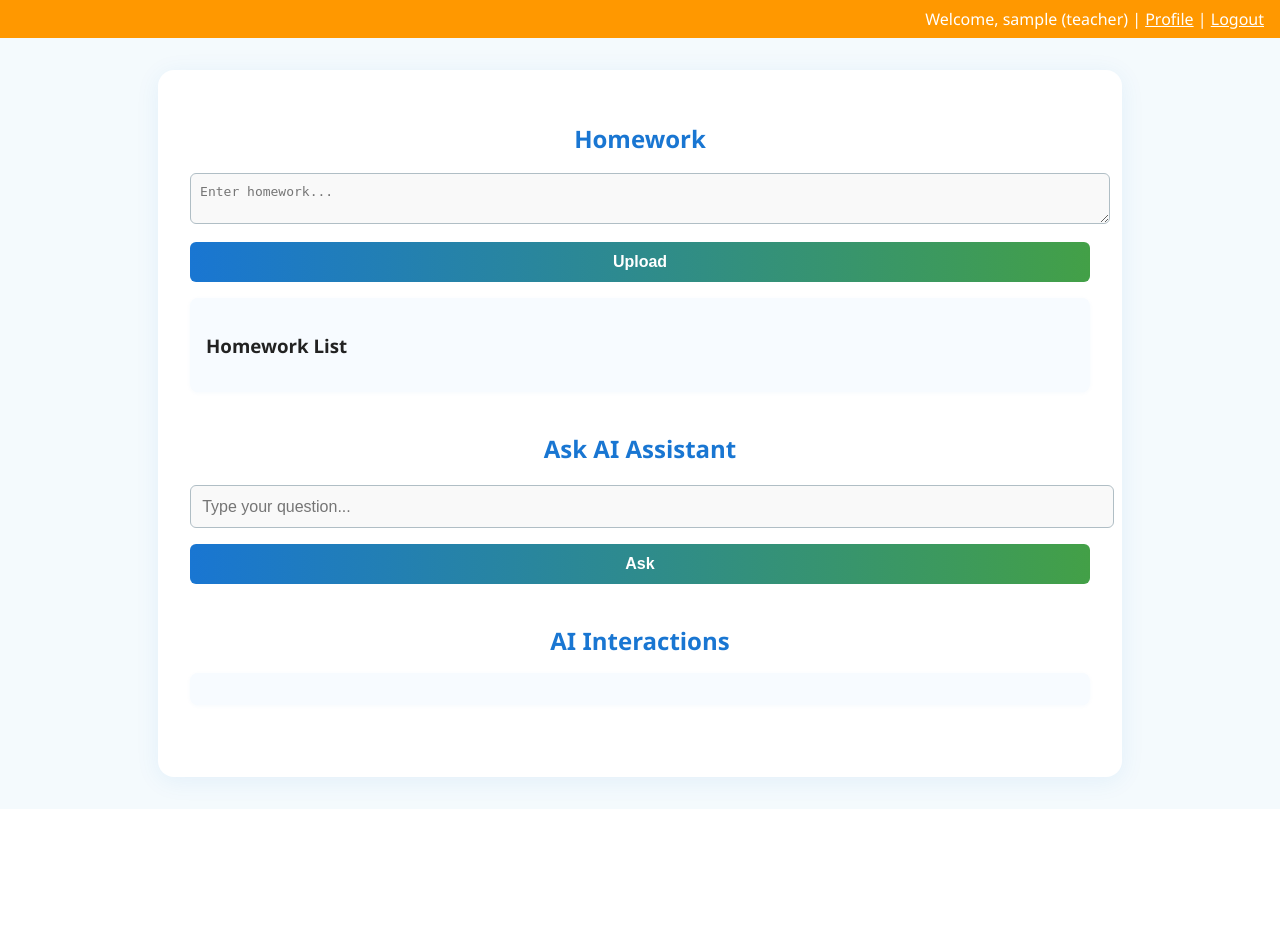
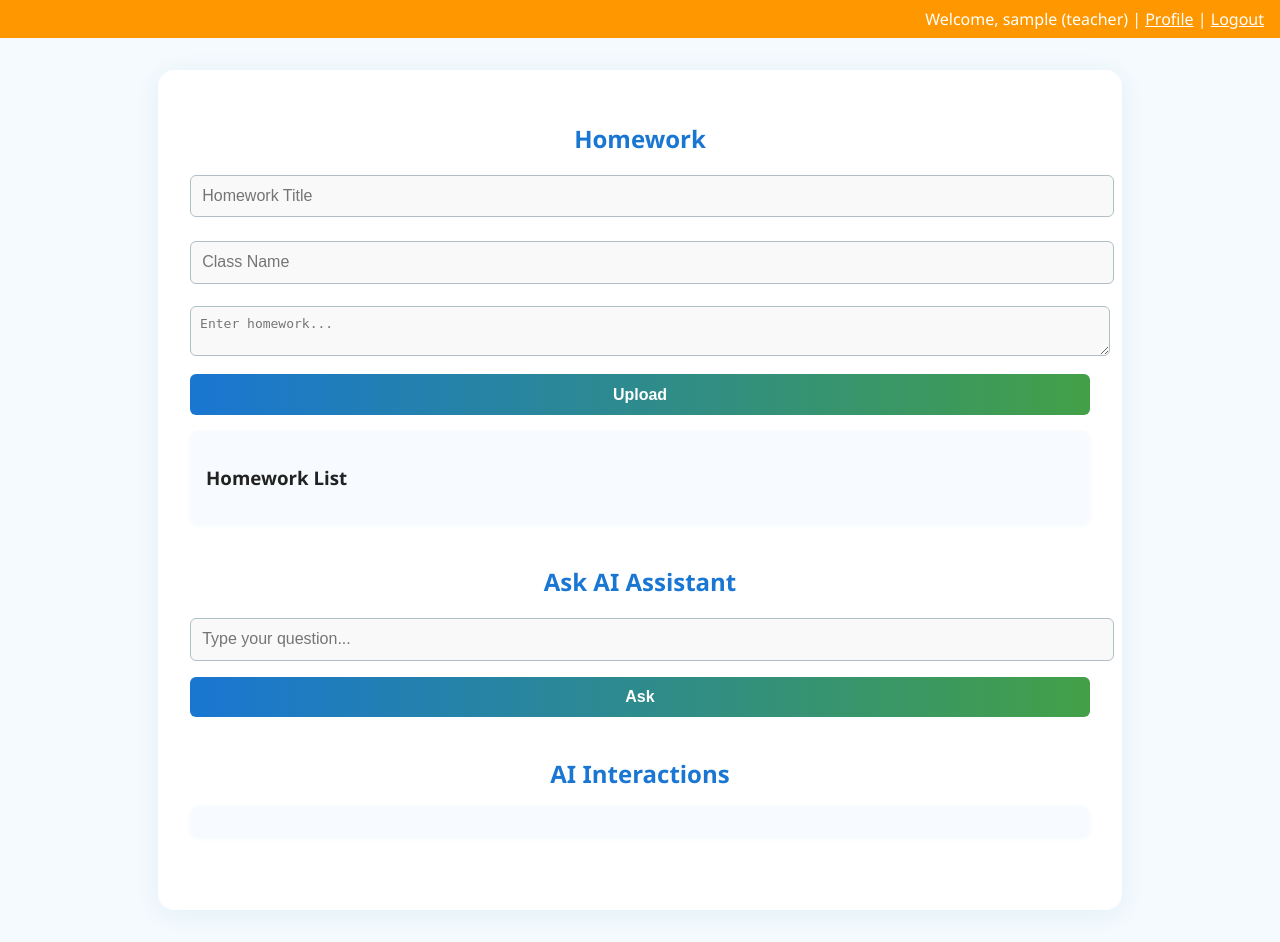
Before and after one commit to yunus-tuncbilek/math-mate, a Flask app: page / in a window 1280 px wide. Shown: the part 103-1045 px from the top of the page. Before the commit the page ends 899 px from the top, so only its background shows below. Run offline with Flask 3, Linux system fonts and the light colour scheme; the visitor is signed in with stand-in values (Sample User, id 1).

Commit message:
added input fields for HWs and included them in AI prompts

```diff
--- a/app.py
+++ b/app.py
@@ -3,6 +3,7 @@ import json
 import os
 from werkzeug.security import generate_password_hash, check_password_hash
 from respond import get_ai_response
+from datetime import datetime
 
 app = Flask(__name__)
 app.secret_key = "your_secret_key"
@@ -88,16 +89,36 @@ def index():
     if "username" not in session:
         return redirect(url_for("login"))
     ai_response = ""
+    global homeworks
+    homeworks = load_json(HOMEWORKS_FILE, [])
     if request.method == "POST":
+        if session["role"] == "teacher" and "delete_hw_index" in request.form:
+            idx = int(request.form["delete_hw_index"])
+            if 0 <= idx < len(homeworks):
+                del homeworks[idx]
+                save_json(HOMEWORKS_FILE, homeworks)
         if session["role"] == "teacher" and "homework" in request.form:
-            hw = request.form["homework"]
-            homeworks.append(hw)
+            hw_text = request.form["homework"]
+            title = request.form.get("title", "")
+            class_name = request.form.get("class_name", "")
+            teacher_name = session["username"]
+            upload_time = datetime.now().strftime("%Y-%m-%d %H:%M:%S")
+            homework_entry = {
+                "teacher": teacher_name,
+                "class": class_name,
+                "upload_time": upload_time,
+                "title": title,
+                "content": hw_text
+            }
+            homeworks.append(homework_entry)
             save_json(HOMEWORKS_FILE, homeworks)
         if "question" in request.form:
             question = request.form["question"]
-            # Start chat with initial question
-            session["messages"] = [{"role": "user", "text": question},
-                                   {"role": "ai", "text": get_ai_response(question, "")}]
+            homeworks = load_json(HOMEWORKS_FILE, [])
+            session["messages"] = [
+                {"role": "user", "text": question},
+                {"role": "ai", "text": get_ai_response(question, "", homeworks)}
+            ]
             return redirect(url_for("chat"))
     return render_template(
         "index.html",
@@ -110,12 +131,15 @@ def index():
 
 @app.route("/chat", methods=["GET", "POST"])
 def chat():
+    global homeworks
+    homeworks = load_json(HOMEWORKS_FILE, [])
     if "messages" not in session:
         session["messages"] = []
     if request.method == "POST":
         user_message = request.form["message"]
+        print(session['messages'])
         session["messages"].append({"role": "user", "text": user_message})
-        ai_reply = get_ai_response(user_message, session["messages"][:-1])
+        ai_reply = get_ai_response(user_message, session["messages"], homeworks)
         session["messages"].append({"role": "ai", "text": ai_reply})
     return render_template("chat.html", messages=session["messages"])
 
--- a/respond.py
+++ b/respond.py
@@ -27,7 +27,7 @@ def prompt_llm(prompt):
 print("LLM Ready!")
 
 '''respond function'''
-def get_ai_response(user_message, chat_history):
+def get_ai_response(user_message, chat_history, homework):
     prompt = f"""
     You are a helpful AI Chatbot that loves to help students with their homework.
 
@@ -47,6 +47,9 @@ def get_ai_response(user_message, chat_history):
 
     Here is your chat history with the user:
     {chat_history}
+
+    Here is the user's Homework:
+    {homework}
     """
 
     return prompt_llm(prompt)
--- a/templates/index.html
+++ b/templates/index.html
@@ -19,7 +19,9 @@
             <h2>Homework</h2>
             {% if role == "teacher" %}
             <form method="post">
-                <textarea name="homework" rows="2" placeholder="Enter homework..."></textarea><br>
+                <input type="text" name="title" placeholder="Homework Title" required><br>
+                <input type="text" name="class_name" placeholder="Class Name" required><br>
+                <textarea name="homework" rows="2" placeholder="Enter homework..." required></textarea><br>
                 <button type="submit">Upload</button>
             </form>
             {% endif %}
@@ -27,7 +29,17 @@
                 <h3>Homework List</h3>
                 <ul>
                     {% for hw in homeworks %}
-                    <li>{{ hw }}</li>
+                    <li>
+                        <strong>{{ hw.title }}</strong> ({{ hw.class }})<br>
+                        <em>By {{ hw.teacher }} on {{ hw.upload_time }}</em><br>
+                        {{ hw.content }}
+                        {% if role == "teacher" %}
+                        <form method="post" style="display:inline;">
+                            <input type="hidden" name="delete_hw_index" value="{{ loop.index0 }}">
+                            <button type="submit" style="background:#e53935;color:#fff;margin-top:0.5em;">Delete</button>
+                        </form>
+                        {% endif %}
+                    </li>
                     {% endfor %}
                 </ul>
             </div>
```
